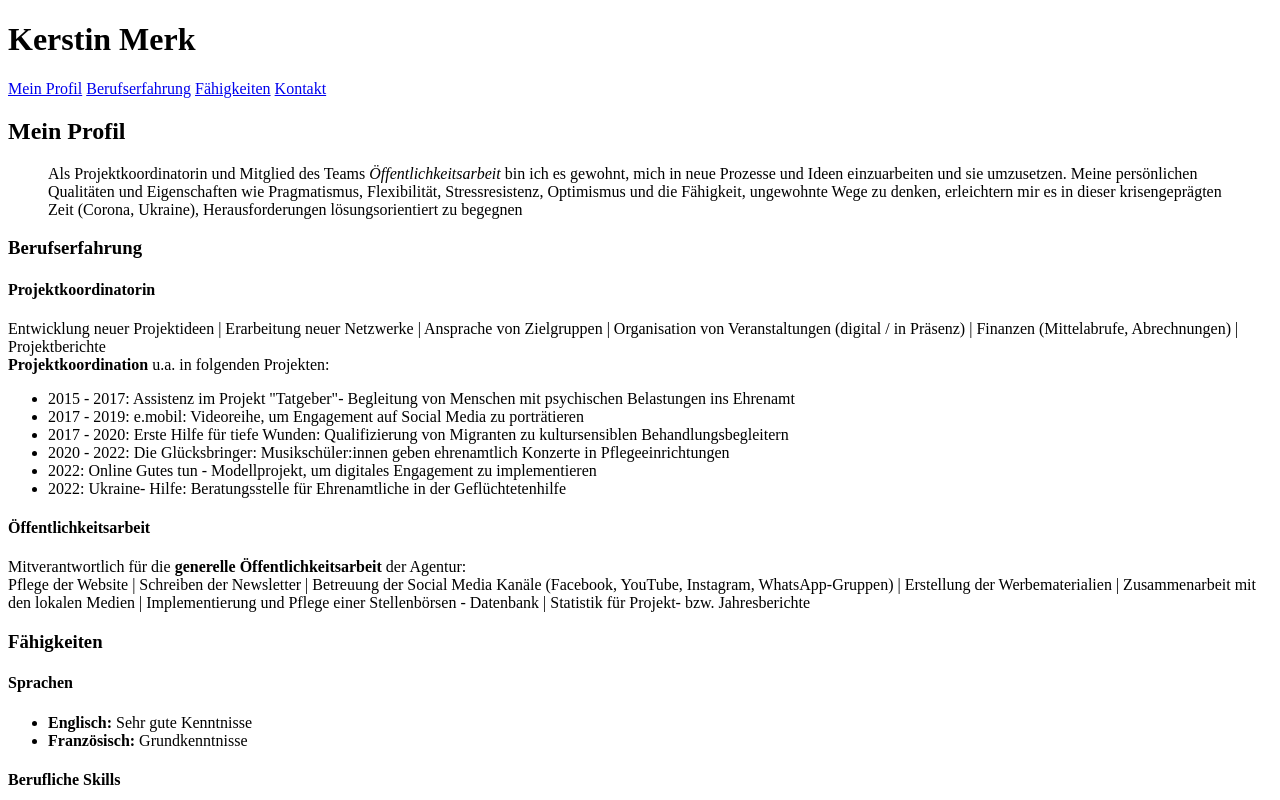
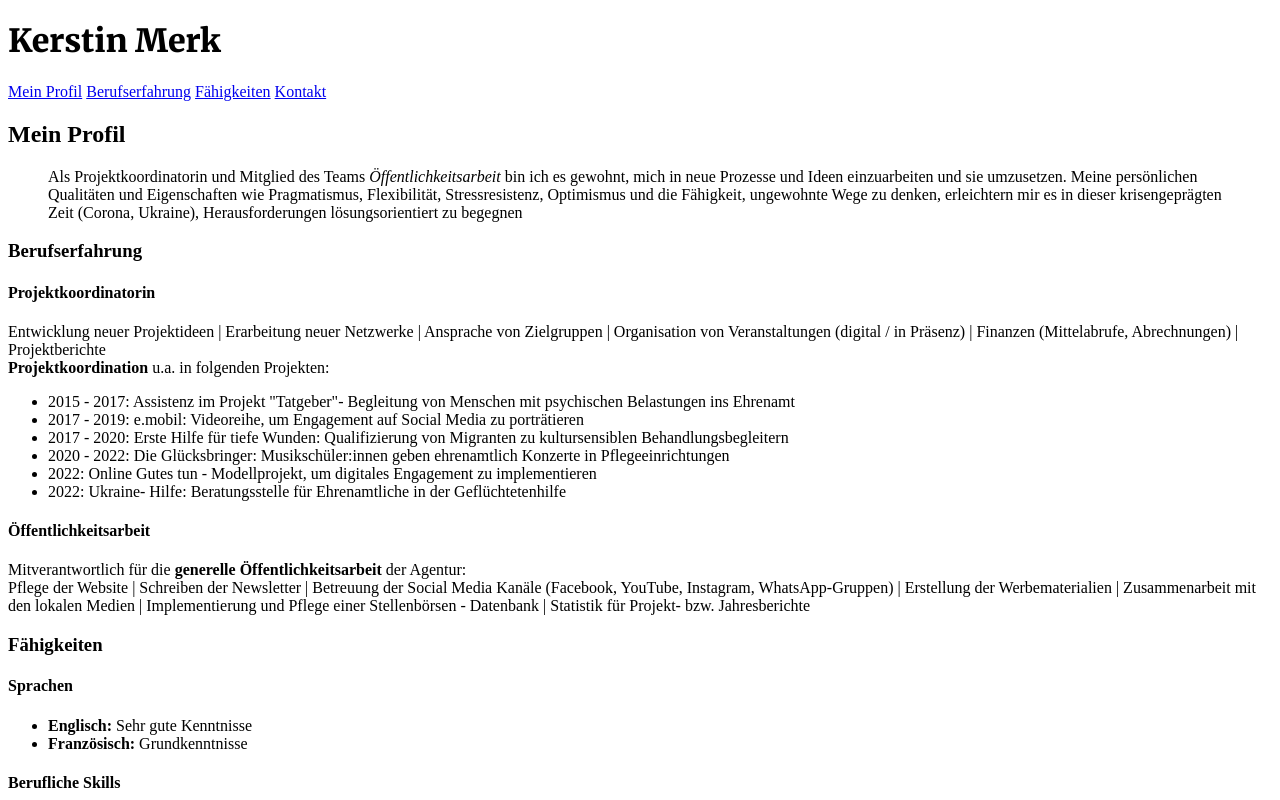
Before and after one commit to kerstin-m/CV, a plain HTML site: page index.html in a window 1280 px wide. Shown: the top 800 px of the page. Drawn offline with Linux system fonts and the light colour scheme.

Commit message:
playing with fonts; addings css

```diff
--- a/index.html
+++ b/index.html
@@ -5,6 +5,12 @@
     <meta name="author" content="KerstinM" />
     <meta name="description" content="Mein Lebenslauf" <meta charset="UTF-8" />
     <meta name="viewport" content="width=device-width, initial-scale=1.0" />
+    <link rel="stylesheet" href="style.css" />
+    <link rel="preconnect" href="https://fonts.googleapis.com">
+<link rel="preconnect" href="https://fonts.gstatic.com" crossorigin>
+<link href="https://fonts.googleapis.com/css2?family=Merriweather:wght@900&display=swap" rel="stylesheet">
+
+
   </head>
   <body>
     <header>
--- a/style.css
+++ b/style.css
@@ -0,0 +1,3 @@
+h1 {
+  font-family: "Merriweather", serif;
+}
```
